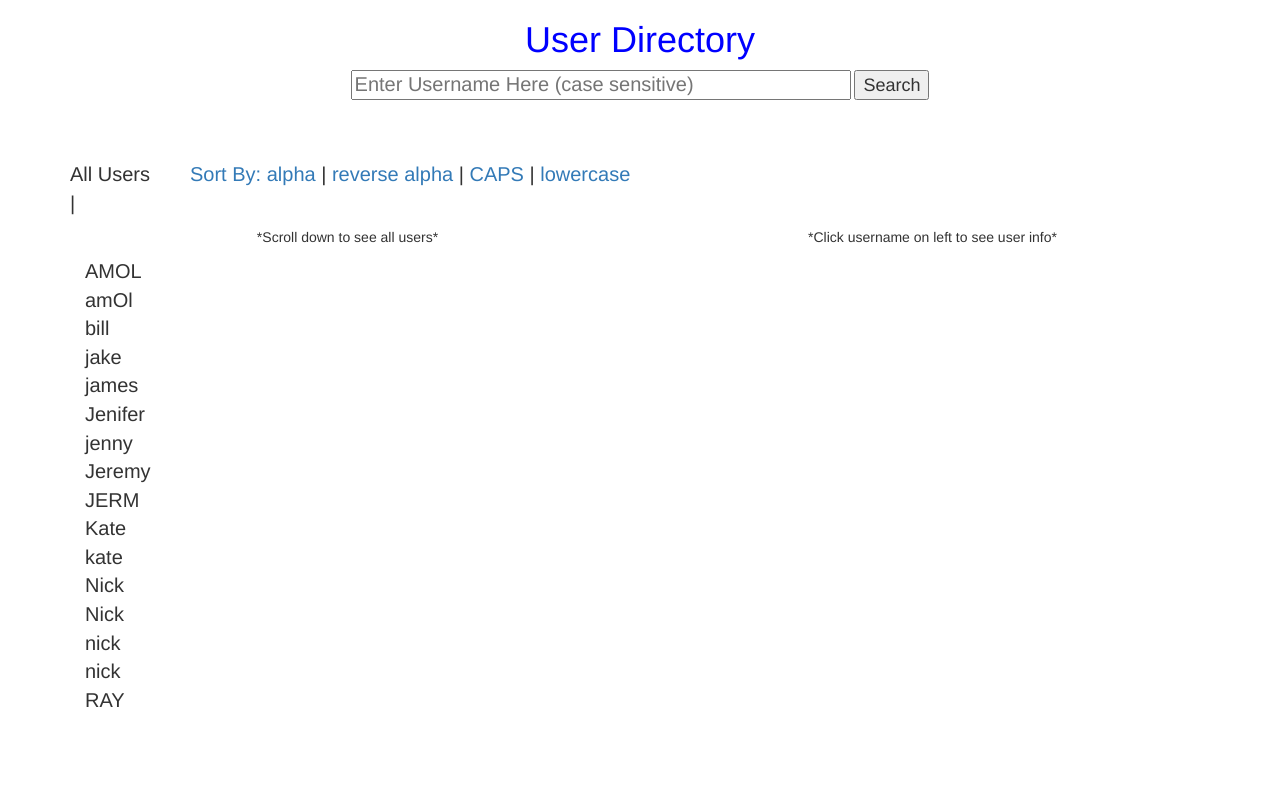
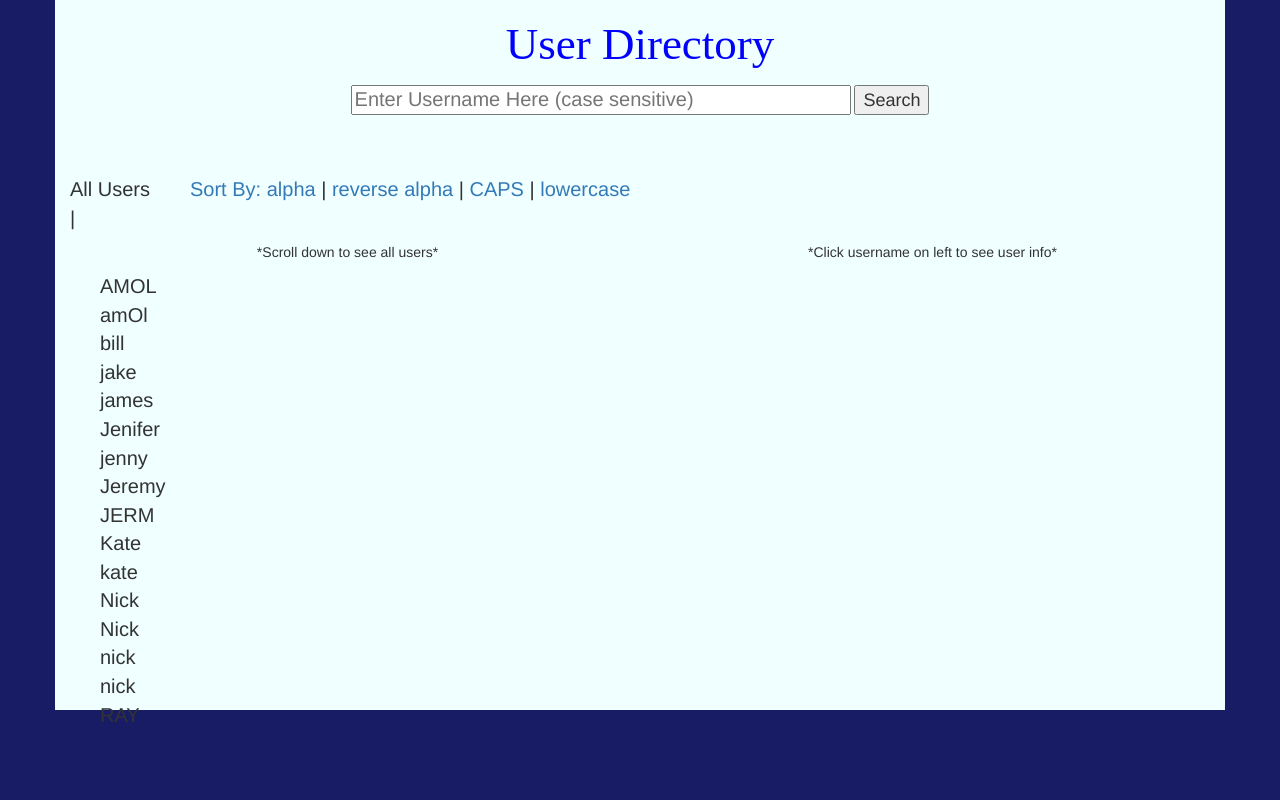
Before and after one commit to Aphinith/SortMyUsers, a website: page public/index.html in a window 1280 px wide. Drawn offline with nearby package versions, Linux system fonts and the light colour scheme.

Commit message:
change header font and style

```diff
--- a/public/index.html
+++ b/public/index.html
@@ -10,9 +10,9 @@
   <title>Sorting my users</title>
 </head>
 <body>
-  <div class="container">
+  <div class="container main">
     <section class="row">
-      <div class="col-md-12 id="main">
+      <div class="col-md-12">
         <h1>User Directory</h1>
 
         <div class="search-bar">
--- a/public/styles/style.css
+++ b/public/styles/style.css
@@ -1,10 +1,24 @@
+
+body {
+  background-color: #181C65;
+}
 
 h1 {
   color: blue;
   text-align: center;
+  font-family: "Times New Roman", Times, Serif;
+  font-size: 45px;
+  margin-bottom: 15px;
 }
 
-
+.main {
+  background-color: azure;
+  height: 710px;
+  border-left-style: solid;
+  border-left: thick;
+  border-right-style: solid;
+  border-right: thick;
+}
 
 .c1 {
   background-color: red;
@@ -42,16 +56,6 @@ input.search-button {
 }
 
 
-
-
-
-
-
-
-
-
-
-
 /****************************************************
 How list of users are displayed on left column
 *****************************************************/
@@ -75,7 +79,7 @@ div.user-list{
 
 ul.all-usernames {
   position: absolute;
-  left: -10px;
+  left: 5px;
 }
 
 .username {
@@ -107,7 +111,9 @@ img{
   border-radius: 25px;
 }
 
-
+.single-user-info {
+  font-size: 18px;
+}
 
 /****************************************************
 How usernames are displayed
```
